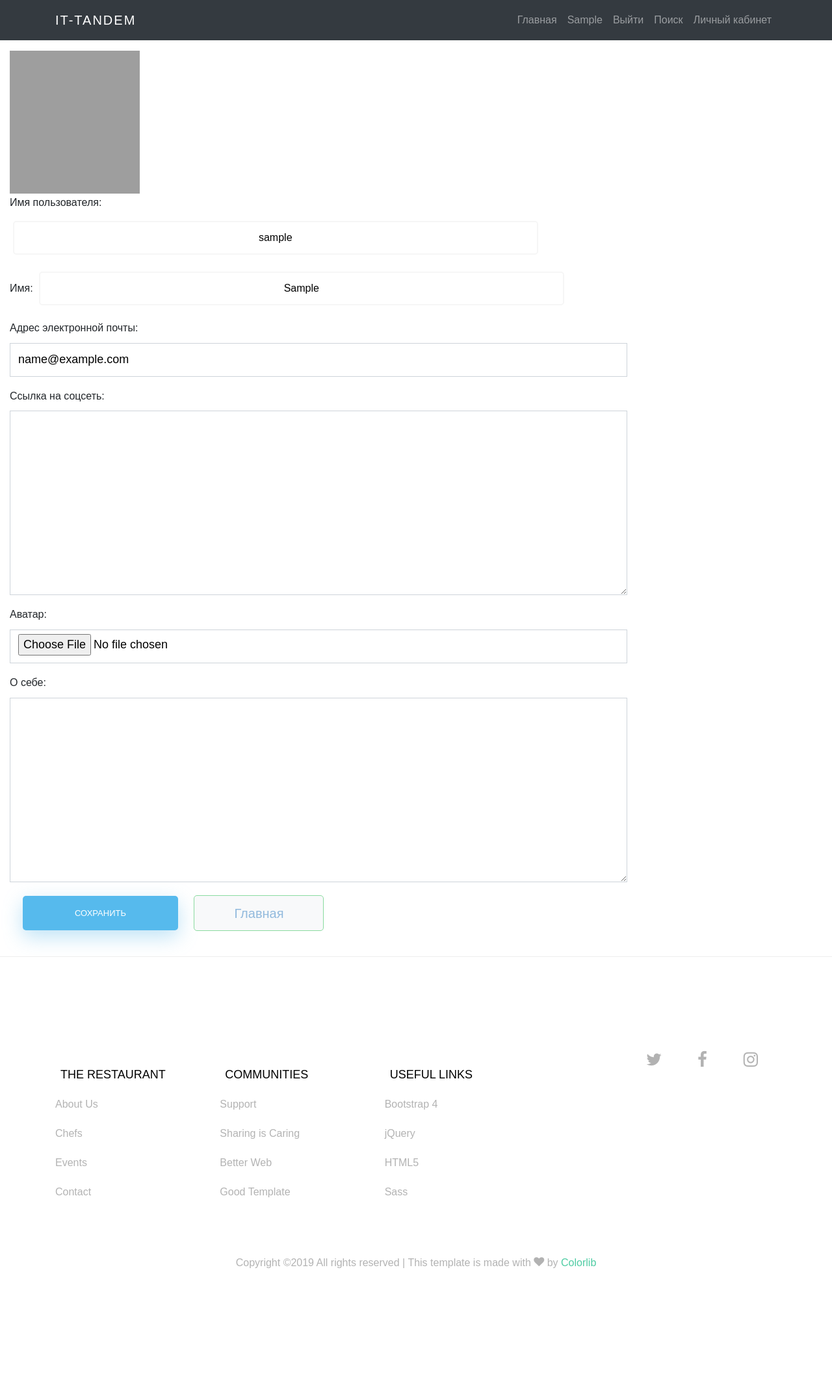
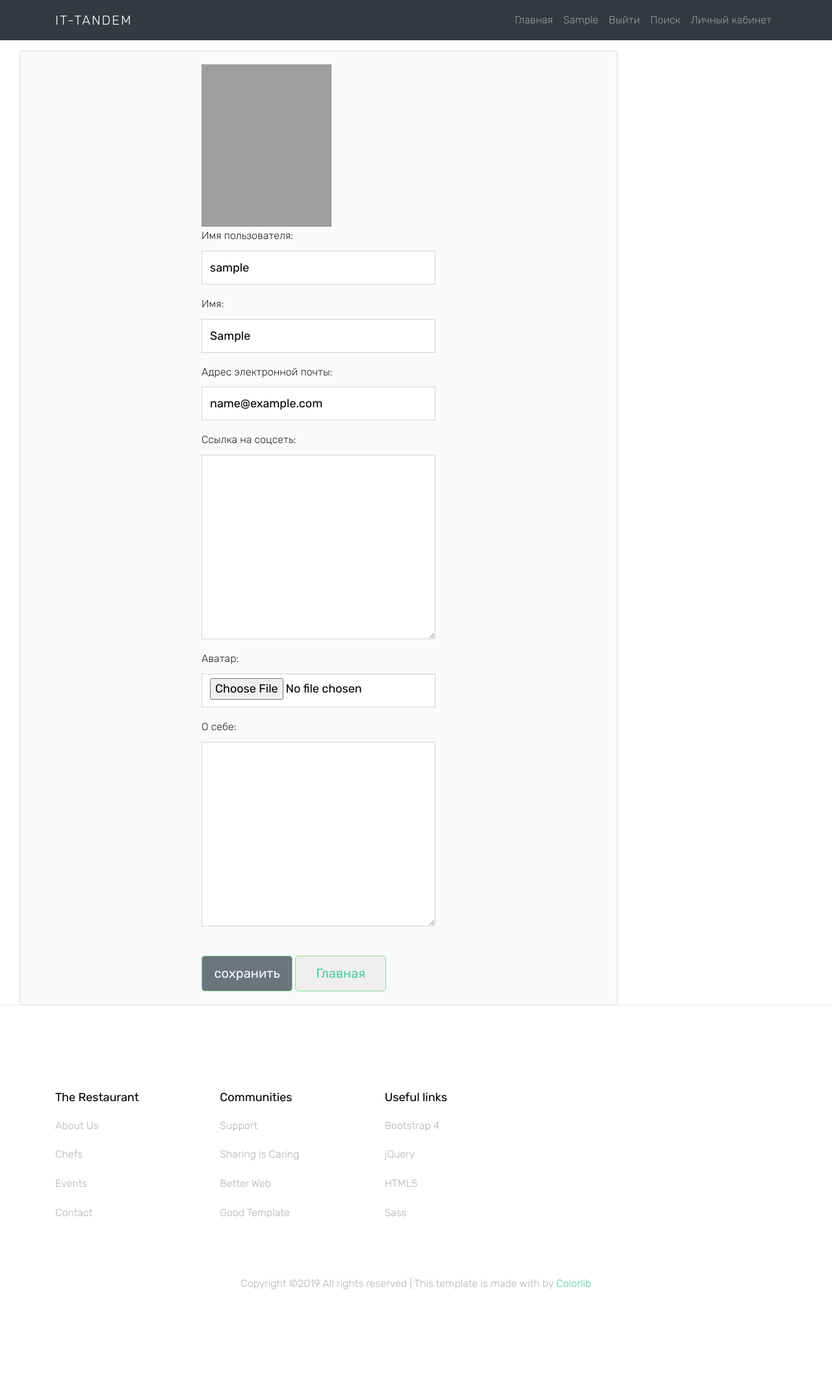
Before and after one commit to OKirill/IT-Tandem, a Django app: page /authapp/edit/ in a window 1280 px wide. Shown: the whole page at 65% size. Before the commit the page ends 1952 px from the top, so only its background shows below. Run offline with Django 3.2, Linux system fonts and the light colour scheme; the visitor is signed in with stand-in values (Sample User, id 1); some libraries are stand-ins or nearby versions; some web fonts are replaced; grey boxes are pictures that could not be loaded.

Commit message:
закончен шаблон edit

```diff
--- a/ittandem/authapp/templates/authapp/edit.html
+++ b/ittandem/authapp/templates/authapp/edit.html
@@ -1,19 +1,30 @@
 {% extends 'mainapp/base.html' %}
-{% load staticfiles %}
+{% load static %}
+{% block css %}
+    <link rel="stylesheet" href="{% static 'css/style.css' %}">
 
-
+{% endblock %}
 {% block content %}
-    <div class="user_avatar"><img style="height: 220px;width: 200px;" src="/media/{{ user.avatar }}"></div>
-    <form class="form-horizontal" action="{% url 'authapp:edit' %}" method="post" enctype="multipart/form-data">
+    <div class="container">
+        <div class="card bg-light">
+            <article class="card-body mx-auto" style="max-width: 400px;">
+                <div class="user_avatar"><img style="height: 250px;width: 200px;" src="/media/{{ user.avatar }}"></div>
+                <form class="form-horizontal" action="{% url 'authapp:edit' %}" method="post"
+                      enctype="multipart/form-data">
                     {% csrf_token %}
                     {{ edit_form.as_p }}
-        <input class="btn-success" type="submit" value="сохранить">
-        <button class="btn btn-lg btn-light" style="border: 1px solid #8adba0;border-radius: 5px; width: 200px;height: 55px;">
+                    <br>
+                    <input class="btn btn-lg btn-secondary" style="border: 1px solid #8adba0;border-radius: 5px; width: 140px;height: 55px;"  type="submit" value="сохранить">
+                    <button class="btn btn-lg btn-secondaryt"
+                            style="border: 1px solid #8adba0;border-radius: 5px; width: 140px;height: 55px;">
                         <a href="{% url 'main:index' %}" class="">
                             Главная
                         </a>
                     </button>
                 </form>
+            </article>
+        </div>
+    </div>
 
 
 {% endblock %}
```
Also changed, not shown: ittandem/media/user_avatars/214536_NRQUikwtap_shelob.jpg (added), ittandem/media/user_avatars/bfmo884_uZOaXl8.jpg (added). Lines whose indentation alone changed are shown as unchanged.
